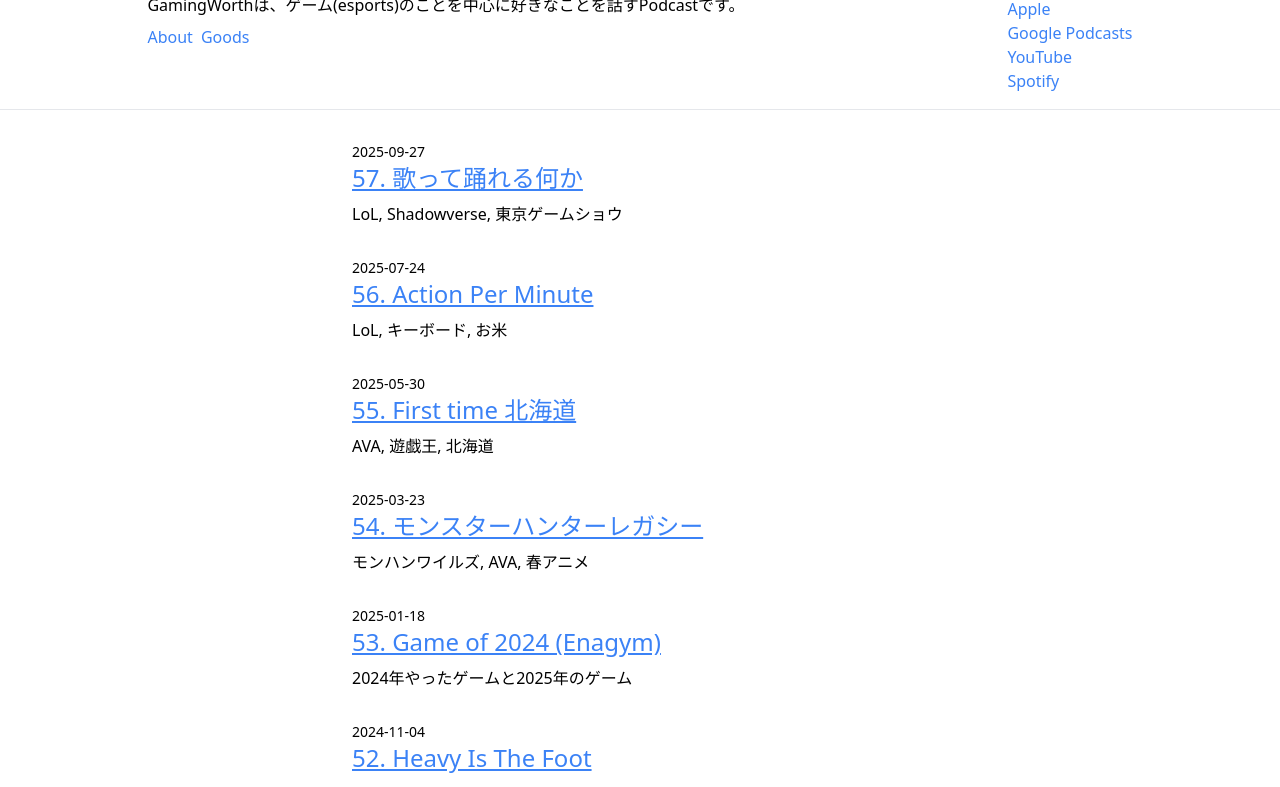
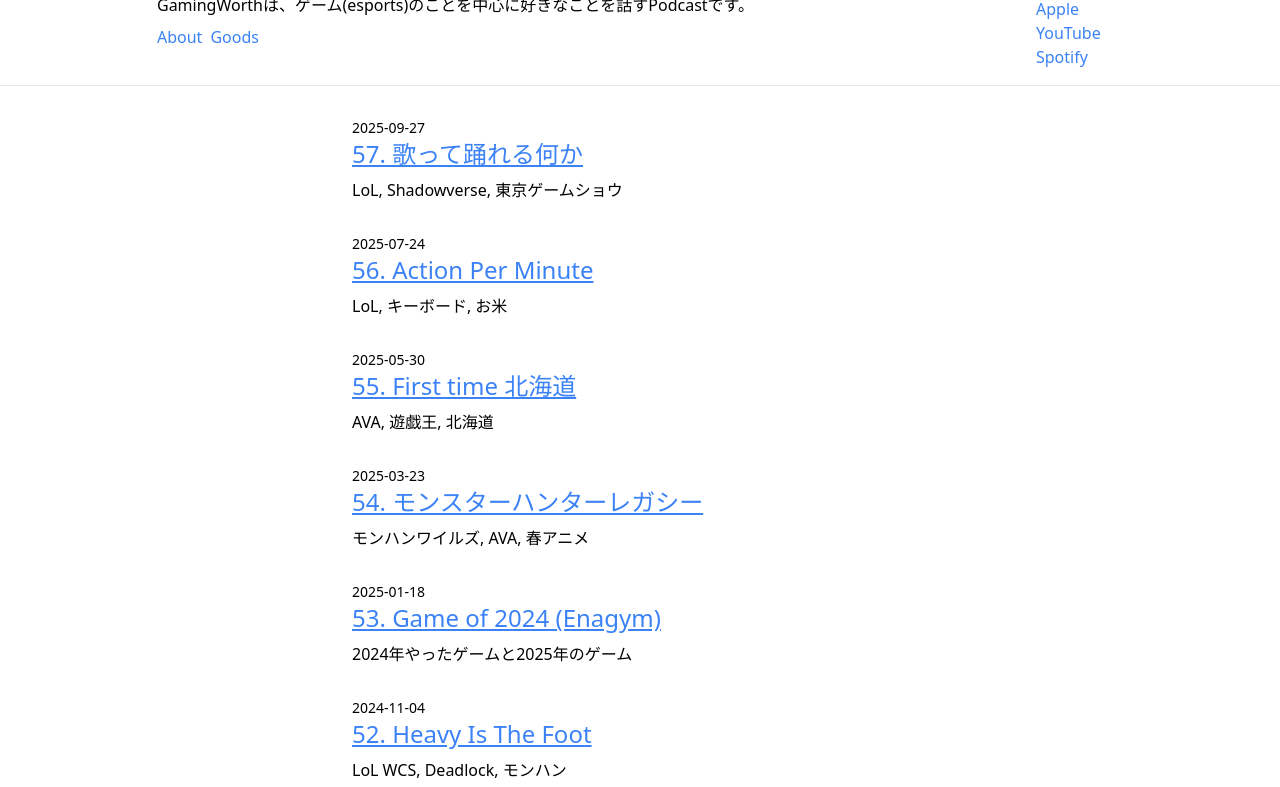
Before and after one commit to putcut/gamingworth, an Astro site: page / in a window 1280 px wide. Shown: the part 71-858 px from the top of the page. Built offline with nearby package versions, Linux system fonts and the light colour scheme; Astro itself is replaced by a stand-in of ours.

Commit message:
remove mp3

```diff
--- a/src/layouts/BaseLayout.astro
+++ b/src/layouts/BaseLayout.astro
@@ -21,7 +21,6 @@ const today = new Date();
                     <ul>
                         <li><a href="https://gamingworth.net/feed.xml" class="link">RSS</a></li>
                         <li><a href="https://podcasts.apple.com/us/podcast/gamingworth/id1680396598" class="link">Apple</a></li>
-                        <li><a href="https://podcasts.google.com/feed/aHR0cHM6Ly9nYW1pbmd3b3J0aC5uZXQvZmVlZC54bWw?hl=ja" class="link">Google Podcasts</a></li>
                         <li><a href="https://www.youtube.com/playlist?list=PLHrUNhL_vjSMgW1XzW8MNFi1wANA-0lV1" class="link">YouTube</a></li>
                         <li><a href="https://open.spotify.com/show/2IIEZFfkXSvRPOlN3dgvgg" class="link">Spotify</a></li>
                     </ul>
```
